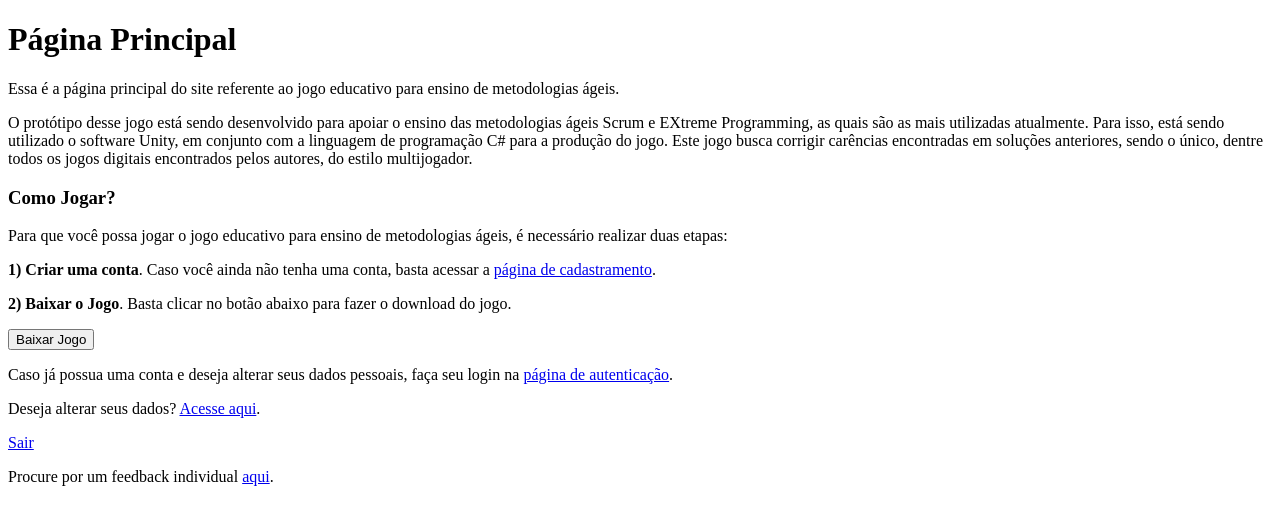
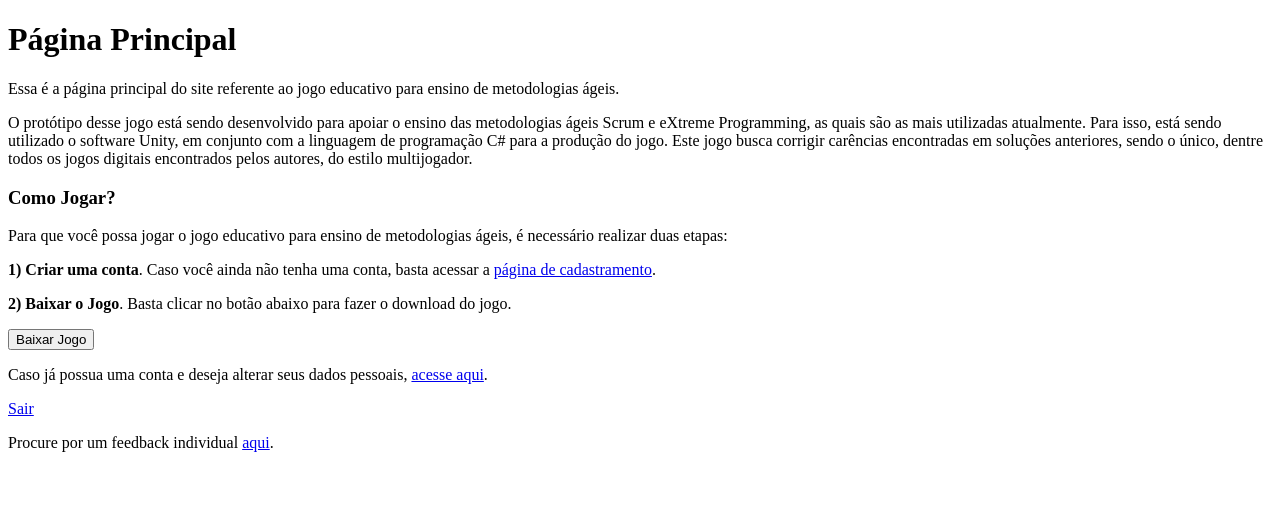
Before and after one commit to andre1003/GameWebsite, a Django app: page / in a window 1280 px wide. Shown: the top 525 px of the page. Run offline with Django 3.2, Linux system fonts and the light colour scheme; the visitor is signed in with stand-in values (Sample User, id 1).

Commit message:
Home Page Update

```diff
--- a/website/user/templates/user/home.html
+++ b/website/user/templates/user/home.html
@@ -9,14 +9,14 @@
         <h1>Página Principal</h1>
 
         {% if messages %}
-        {% for message in messages %}
-        {{ message }}
-        {% endfor %}
+            {% for message in messages %}
+                {{ message }}
+            {% endfor %}
         {% endif %}
 
         <p>Essa é a página principal do site referente ao jogo educativo para ensino de metodologias ágeis.</p>
         <p>O protótipo desse jogo está sendo desenvolvido para apoiar o ensino das metodologias ágeis Scrum
-        e EXtreme Programming, as quais são as mais utilizadas atualmente. Para isso, está sendo utilizado o
+        e eXtreme Programming, as quais são as mais utilizadas atualmente. Para isso, está sendo utilizado o
         software Unity, em conjunto com a linguagem de programação C# para a produção do jogo. Este jogo busca
         corrigir carências encontradas em soluções anteriores, sendo o único, dentre todos os jogos digitais
         encontrados pelos autores, do estilo multijogador.</p>
@@ -30,15 +30,14 @@
         <p><b>2) Baixar o Jogo</b>. Basta clicar no botão abaixo para fazer o download do jogo.</p>
         <button>Baixar Jogo</button>
 
-        <p>Caso já possua uma conta e deseja alterar seus dados pessoais, faça seu login na <a href="{% url 'login' %}">página de autenticação</a>.</p>
+        <p>Caso já possua uma conta e deseja alterar seus dados pessoais, <a href="{% url 'edit_data' %}">acesse aqui</a>.</p>
 
         {% if user.is_authenticated %}
-        <p>Deseja alterar seus dados? <a href="{% url 'edit_data' %}">Acesse aqui</a>.</p>
-        <a href="{% url 'logout' %}">Sair</a>
+            <a href="{% url 'logout' %}">Sair</a>
+        {% endif %}
 
         {% if user.is_staff %}
-        <p>Procure por um feedback individual <a href="{% url 'search' %}">aqui</a>.</p>
-        {% endif %}
+            <p>Procure por um feedback individual <a href="{% url 'search' %}">aqui</a>.</p>
         {% endif %}
     </body>
 </html>
```
